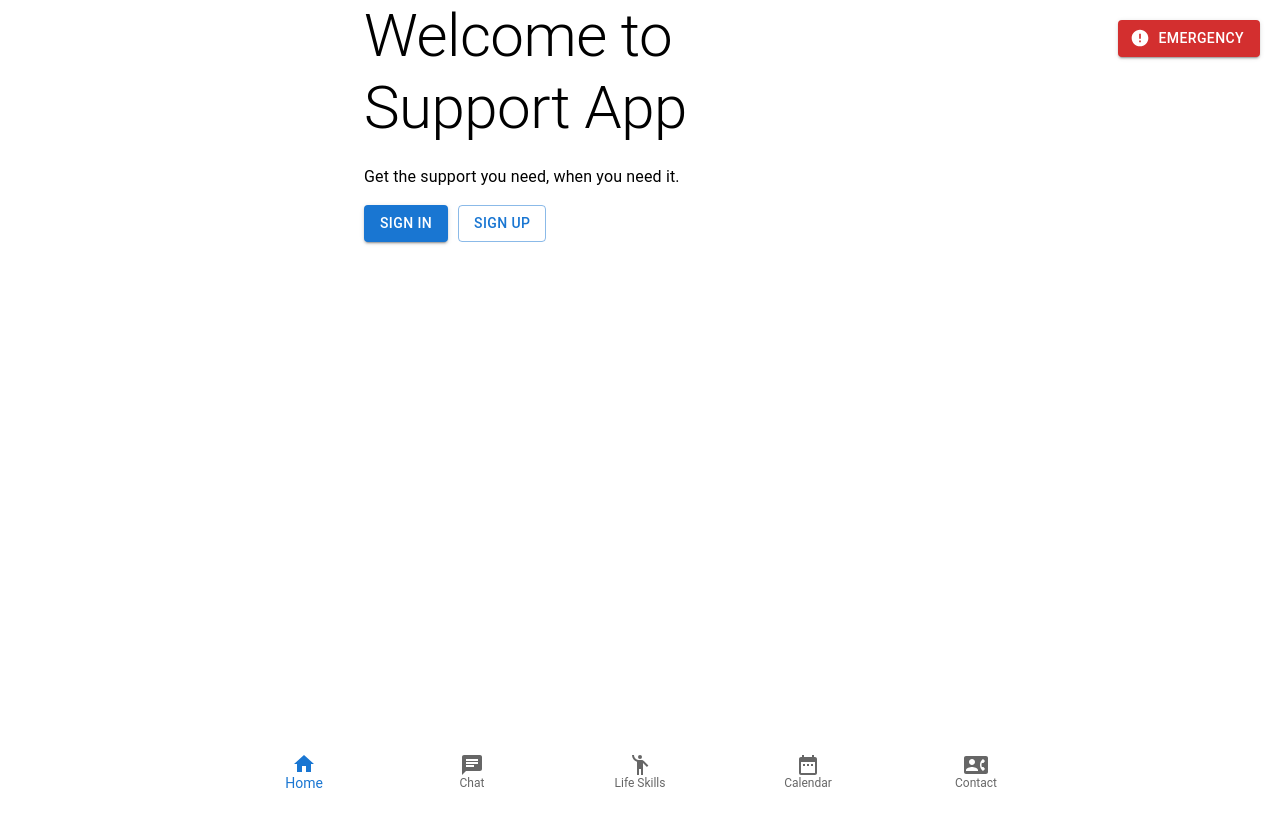
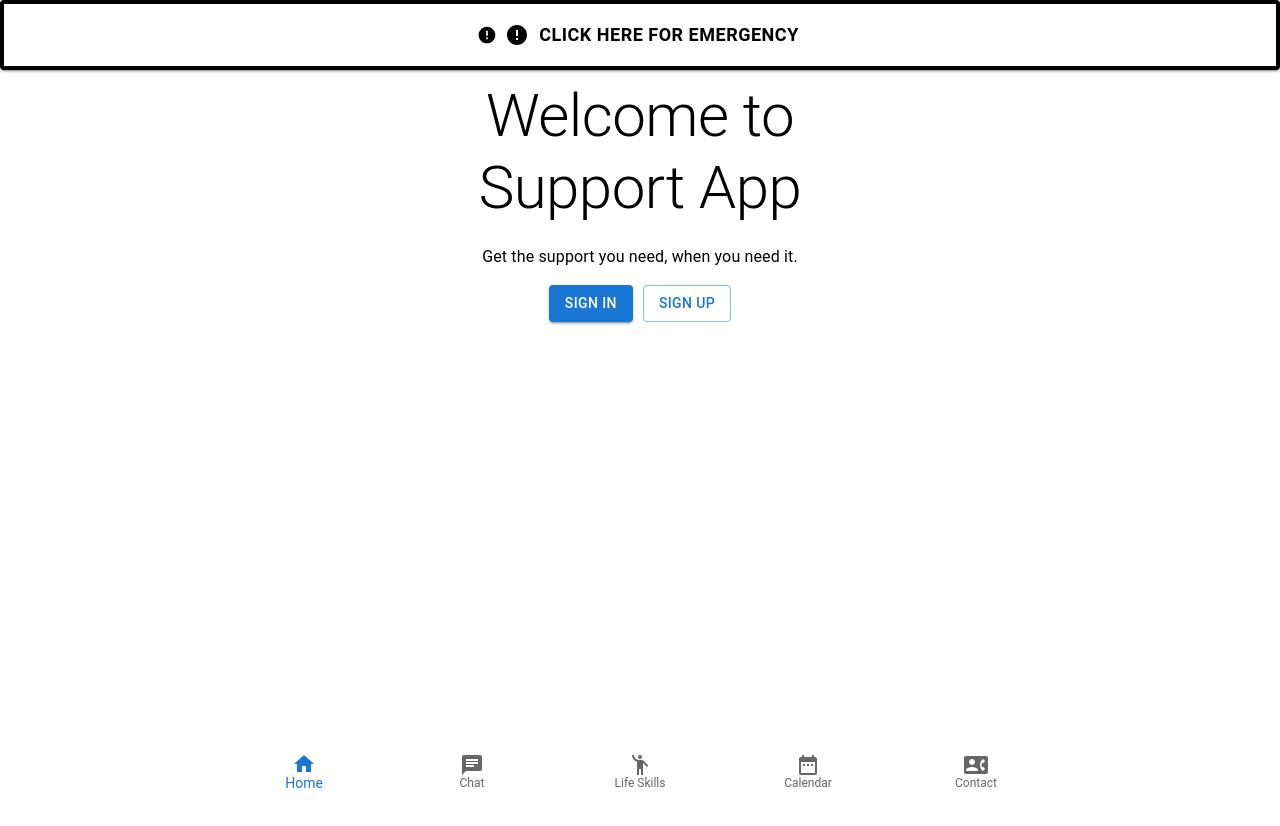
Before and after one commit to cfgtexas24/Team-12, a React (Create React App) app in the folder mobile-web-app/: page / in a window 1280 px wide. Shown: the top 826 px of the page. Before the commit the page ends 800 px from the top, so only its background shows below. Built offline with nearby package versions, Linux system fonts and the light colour scheme.

Commit message:
created emergency banner

```diff
--- a/mobile-web-app/src/components/EmergencyButton.js
+++ b/mobile-web-app/src/components/EmergencyButton.js
@@ -2,8 +2,9 @@ import React from 'react';
 import { Link } from 'react-router-dom';
 import { Button } from '@mui/material';
 import { Error } from '@mui/icons-material';
+import '../App.css';
 
-const EmergencyButton = () => {
+const EmergencyBanner = () => {
   return (
     <Button
       variant="contained"
@@ -13,13 +14,26 @@ const EmergencyButton = () => {
       to="/emergency"
       sx={{
         position: 'fixed',
-        top: '20px',
-        right: '20px',
+        top: 0,
+        left: 0,
+        width: '100%',
+        backgroundColor: 'var(--color-secondary)',
+        color: 'var(--color-secondary)',
+        padding: '15px 0',
+        fontSize: '18px',
+        fontWeight: 'bold',
+        border: '4px solid',
+        borderColor: 'var(--color-primary)',
+        textAlign: 'center',
+        zIndex: 1000,
+        '&:hover': {
+          backgroundColor: 'var(--color-primary)',
+        }
       }}
     >
-      Emergency
+      <Error sx={{ marginRight: '10px' }} /> Click Here for Emergency
     </Button>
   );
 };
 
-export default EmergencyButton;
+export default EmergencyBanner;
--- a/mobile-web-app/src/pages/LandingPage.js
+++ b/mobile-web-app/src/pages/LandingPage.js
@@ -5,7 +5,7 @@ import EmergencyButton from '../components/EmergencyButton';
 
 const LandingPage = () => {
   return (
-    <Container maxWidth="sm">
+    <Container maxWidth="sm" sx={{ marginTop: '80px' }}>
       <EmergencyButton />
       <Typography variant="h2" component="h1" gutterBottom>
         Welcome to Support App
```
